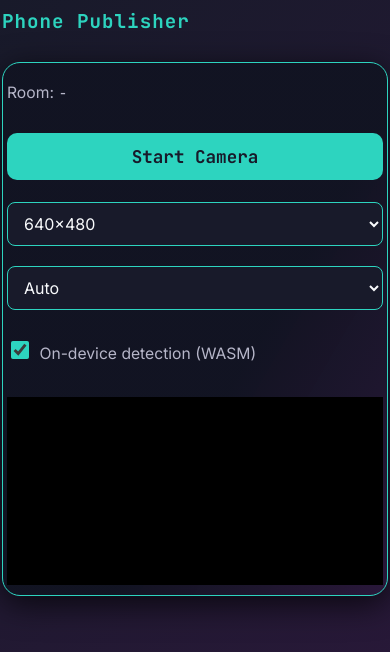
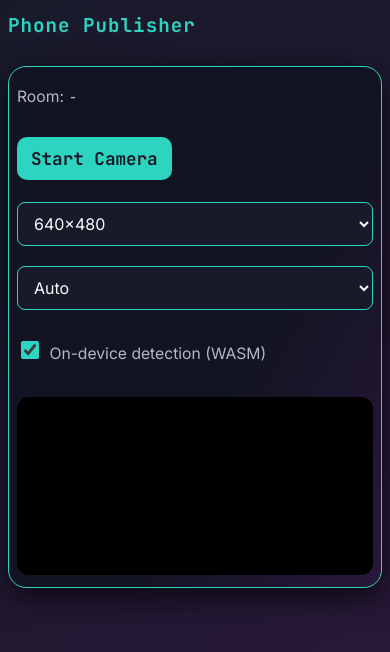
Before and after one commit to Arsenal17x/Real-time-WebRTC-VLM-Multi-Object-Detection, a website: page public/phone.html in a window 390 px wide. Drawn offline with Linux system fonts and the light colour scheme; no server answers.

Commit message:
style changes

```diff
--- a/public/style/phone.css
+++ b/public/style/phone.css
@@ -30,8 +30,8 @@ body {
 }
 
 .container {
-    padding: 24px 8px;
-    max-width: 540px;
+    padding: 24px 10px;
+    max-width: 720px;
     margin: 0 auto;
 }
 
@@ -52,7 +52,7 @@ header h1 {
     background: linear-gradient(120deg, rgba(18, 20, 34, 0.98) 60%, rgba(42, 24, 58, 0.92) 100%);
     border: 1.5px solid var(--surface-border);
     border-radius: 18px;
-    padding: 24px 16px 20px 16px;
+    padding: 24px 16px;
     box-shadow: 0 8px 32px var(--surface-shadow);
     backdrop-filter: blur(14px);
     -webkit-backdrop-filter: blur(14px);
@@ -95,8 +95,7 @@ button {
     color: #181a2a;
     border: none;
     border-radius: 10px;
-    padding: 12px 0;
-    width: 100%;
+    padding: 10px 14px;
     font-weight: 700;
     font-family: var(--font-mono);
     font-size: 1.1rem;
@@ -124,7 +123,6 @@ button:disabled {
     gap: 12px;
     align-items: center;
     flex-wrap: wrap;
-    margin-bottom: 10px;
 }
 
 select, input[type="checkbox"] {
@@ -165,16 +163,17 @@ input[type="checkbox"] {
 video {
     display: block;
     width: 100%;
+    max-width: 100%;
     background: #000;
-    border-radius: 0;
+    border-radius: 12px;
 }
 
 @media (max-width: 600px) {
     .container {
-        padding: 8px 2px;
+        padding: 12px 8px;
     }
     .panel {
-        padding: 12px 4px 10px 4px;
+        padding: 12px 8px;
     }
     header h1 {
         font-size: 1.2rem;
```
